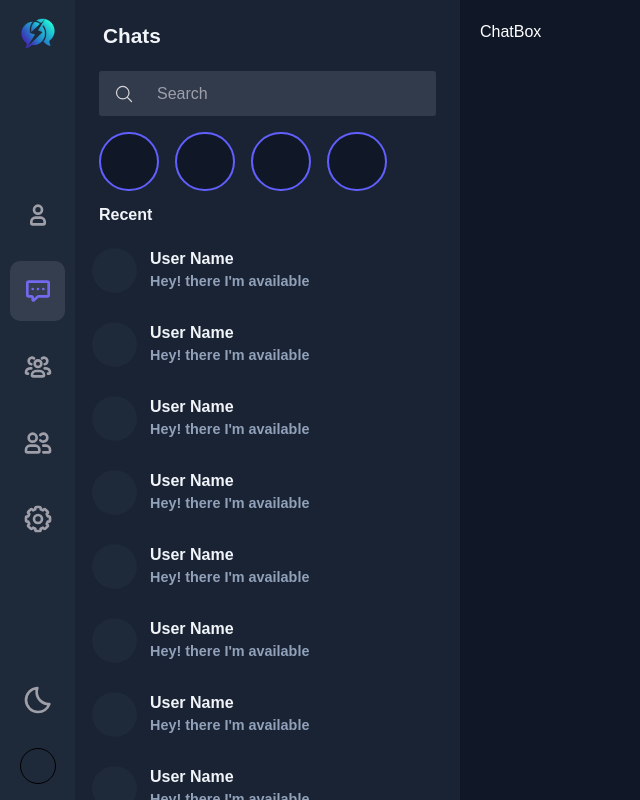
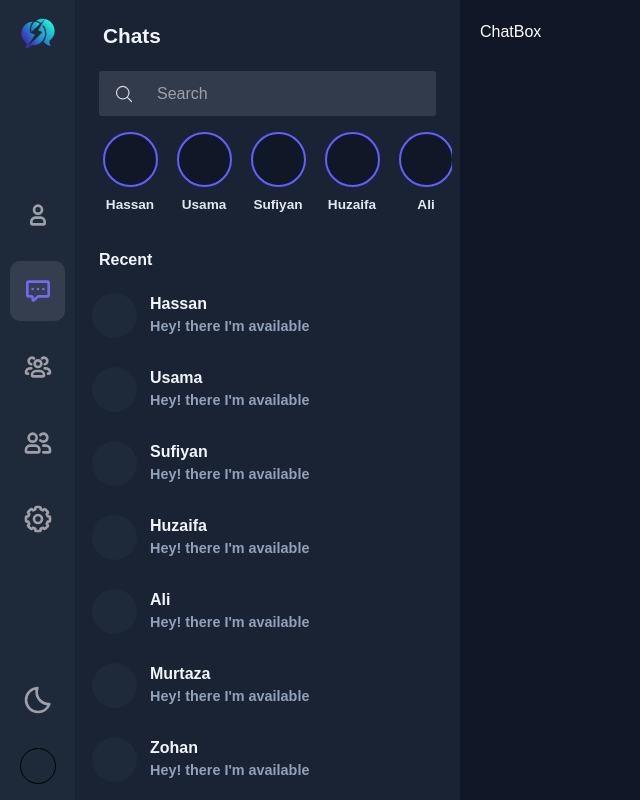
Before and after one commit to mrhassanali667/Snap-Talk, a React (Vite) app: page / in a window 1280 px wide. Shown: the whole page, without its empty margins (0-640 px from the left). Built offline with nearby package versions, Linux system fonts and the light colour scheme; no server answers.

Commit message:
add some styling

```diff
--- a/src/components/common/SearchBar.jsx
+++ b/src/components/common/SearchBar.jsx
@@ -2,14 +2,14 @@ import React from 'react'
 
 const SearchBar = () => {
   return (
-    <div className='h-[45px] w-full flex bg-slate-200/70 dark:bg-gray-600/50 rounded-[3px]'>
+    <div className='h-[45px] w-full flex pr-2 bg-slate-200/70 dark:bg-gray-600/50 rounded-[3px]'>
         <span className='w-[15%] min-w-[50px] max-w-[60px] h-full flex justify-center items-center'>
           <svg className='w-5 h-5 text-zinc-700 dark:text-zinc-300' xmlns="http://www.w3.org/2000/svg" fill="none" viewBox="0 0 24 24" strokeWidth={1.5} stroke="currentColor">
             <path strokeLinecap="round" strokeLinejoin="round" d="M21 21l-5.197-5.197m0 0A7.5 7.5 0 105.196 5.196a7.5 7.5 0 0010.607 10.607z" />
           </svg>
         </span>
         <input type="search"
-        className='w-[90%] h-full bg-transparent outline-none border-none text-zinc-700 dark:text-zinc-300  ml-2 placeholder:text-zinc-400'
+        className='w-auto grow h-full bg-transparent outline-none border-none text-zinc-700 dark:text-zinc-300  ml-2 placeholder:text-zinc-400'
         placeholder='Search'
          />
     </div>
--- a/src/components/layout/Users.jsx
+++ b/src/components/layout/Users.jsx
@@ -12,18 +12,25 @@ const Users = () => {
           <SearchBar />
         </div>
       </div>
-      <div className='min-h-[75px] w-full py-2 px-6 flex  gap-4 relative overflow-x-auto x-scroll '>
-        {[...Array(4)].map((_, index) =>
-          <div key={index} className='flex flex-col justify-center items-center '>
-              <div className='h-[60px] w-[60px] rounded-full bg-slate-300 dark:bg-gray-900 border-2 border-indigo-500 '></div>
-          </div>
-        )}
+      <div className='pr-2'>
+        <div className='min-h-[120px] h-[100px]  w-full py-2 px-5 flex  gap-1 relative overflow-x-auto x-scroll '>
+          {["Hassan", "Usama", "Sufiyan", "Huzaifa", "Ali", "Murtaza", "Zohan"].map((name, index) =>
+            <div key={index} className='h-full min-w-[70px] flex flex-col  items-center  cursor-pointer  '>
+              <div>
+                <div className='h-[55px] w-[55px] rounded-full bg-slate-300 dark:bg-gray-900 border-2 border-indigo-500 '></div>
+              </div>
+              <div>
+                <p className='text-[0.85em] dark:text-slate-200 text-center text-zinc-700 font-semibold mt-2'>{name}</p>
+              </div>
+            </div>
+          )}
+        </div>
       </div>
       <div>
         <h2 className='px-6 pt-[4px] pb-2 text-[1em] font-semibold font-manrope  dark:text-slate-100 text-zinc-700'>Recent</h2>
       </div>
       <div className='h-[80%] w-full'>
-      <UsersList/>
+        <UsersList />
       </div>
     </div>
   )
--- a/src/components/specific/UsersList.jsx
+++ b/src/components/specific/UsersList.jsx
@@ -14,22 +14,39 @@ const UsersList = () => {
     }, 2000);
   }
 
+  ["Hassan", "Usama", "Sufiyan", "Huzaifa", "Ali", "Murtaza", "Zohan"]
+
+  let arr = [
+    { name: "Hassan", lastMessage: "Hey! there I'm available" },
+    { name: "Usama ", lastMessage: "Hey! there I'm available" },
+    { name: "Sufiyan ", lastMessage: "Hey! there I'm available" },
+    { name: "Huzaifa ", lastMessage: "Hey! there I'm available" },
+    { name: "Ali ", lastMessage: "Hey! there I'm available" },
+    { name: "Murtaza ", lastMessage: "Hey! there I'm available" },
+    { name: "Zohan ", lastMessage: "Hey! there I'm available" },
+    { name: "Shahzaib", lastMessage: "Hey! there I'm available" },
+    { name: "rafey", lastMessage: "Hey! there I'm available" },
+    { name: "Raza", lastMessage: "Hey! there I'm available" },
+    { name: "Muzzammill", lastMessage: "Hey! there I'm available" }
+
+  ]
+
   return (
     <div onScroll={handelScrollBar} className={`h-full w-full flex gap-1 flex-col overflow-y-auto hide-scroll ${showScrollBar ? 'users-list' : ''}`}>
-      {[...Array(15).fill({ name: "User Name ",lastMessage:"Hey! there I'm available" })].map(({name,lastMessage}, index) =>
-        <div onClick={() => dispatch(showChat())} key={index} className='px-3 py-2 min-h-[70px] w-full flex items-center hover:bg-slate-200/50 dark:hover:bg-gray-700/50 rounded-lg cursor-pointer '>
+      {arr.map((user, index) =>
+        <div onClick={() => dispatch(showChat())} key={index} className='px-3 py-2 min-h-[70px] w-full flex items-center hover:bg-slate-200/50 dark:hover:bg-gray-700/50  cursor-pointer '>
           <div className='h-full w-[55px] flex justify-center items-center'>
             <div className='flex justify-center items-center'>
               {false ?
                 <img src="" alt="" />
                 :
-                <div className='h-[45px] w-[45px] rounded-full bg-slate-400 dark:bg-gray-800 '></div>
+                <div className='h-[45px] w-[45px] rounded-full bg-slate-300 dark:bg-gray-800 '></div>
               }
             </div>
           </div>
           <div className='h-full w-auto grow flex flex-col px-2 py-1'>
-            <h3 className=' dark:text-slate-100 text-zinc-700 font-semibold'>{name} </h3>
-            <p className='text-[0.9em] dark:text-slate-400 text-zinc-700 font-semibold truncate'>{lastMessage}</p>
+            <h3 className=' dark:text-slate-100 text-zinc-700 font-semibold'>{user.name} </h3>
+            <p className='text-[0.9em] dark:text-slate-400  text-zinc-500 font-semibold truncate'>{user.lastMessage}</p>
           </div>
           <div className='h-full w-[50px]'>
 
```
